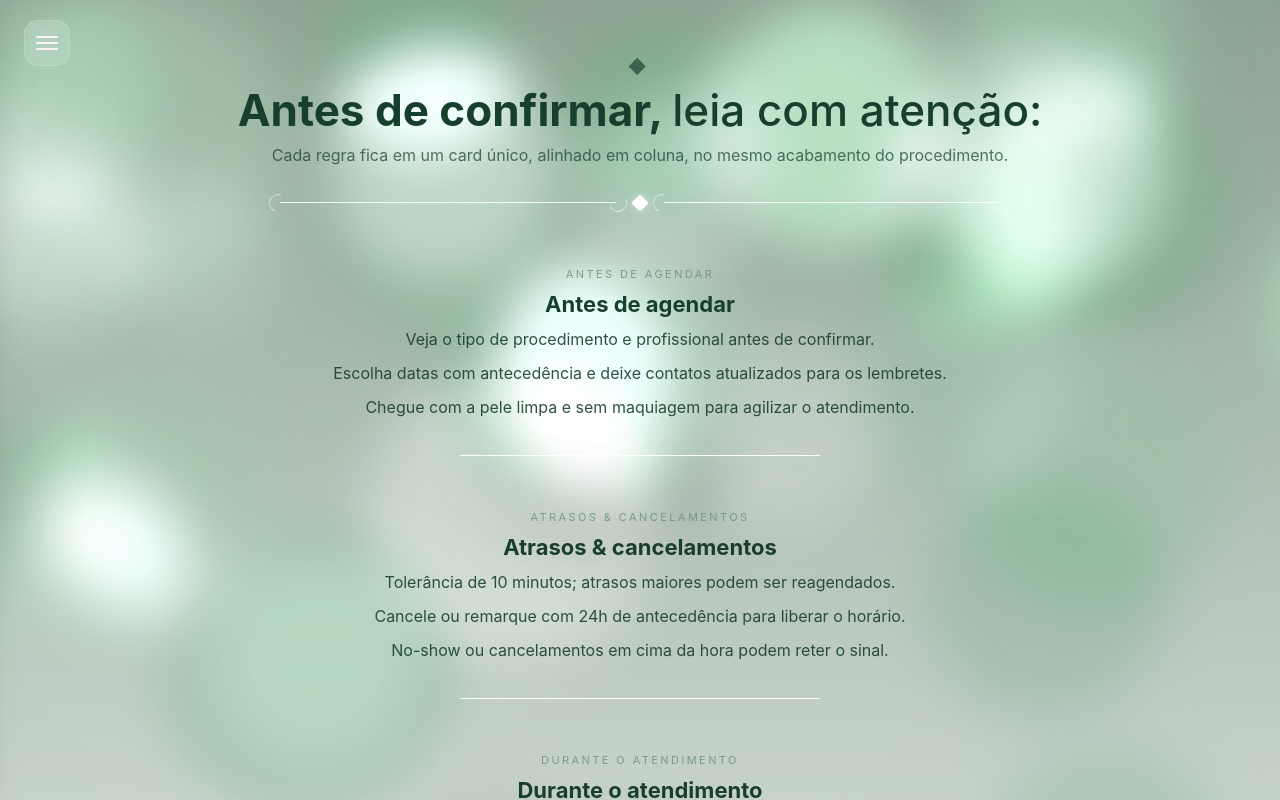
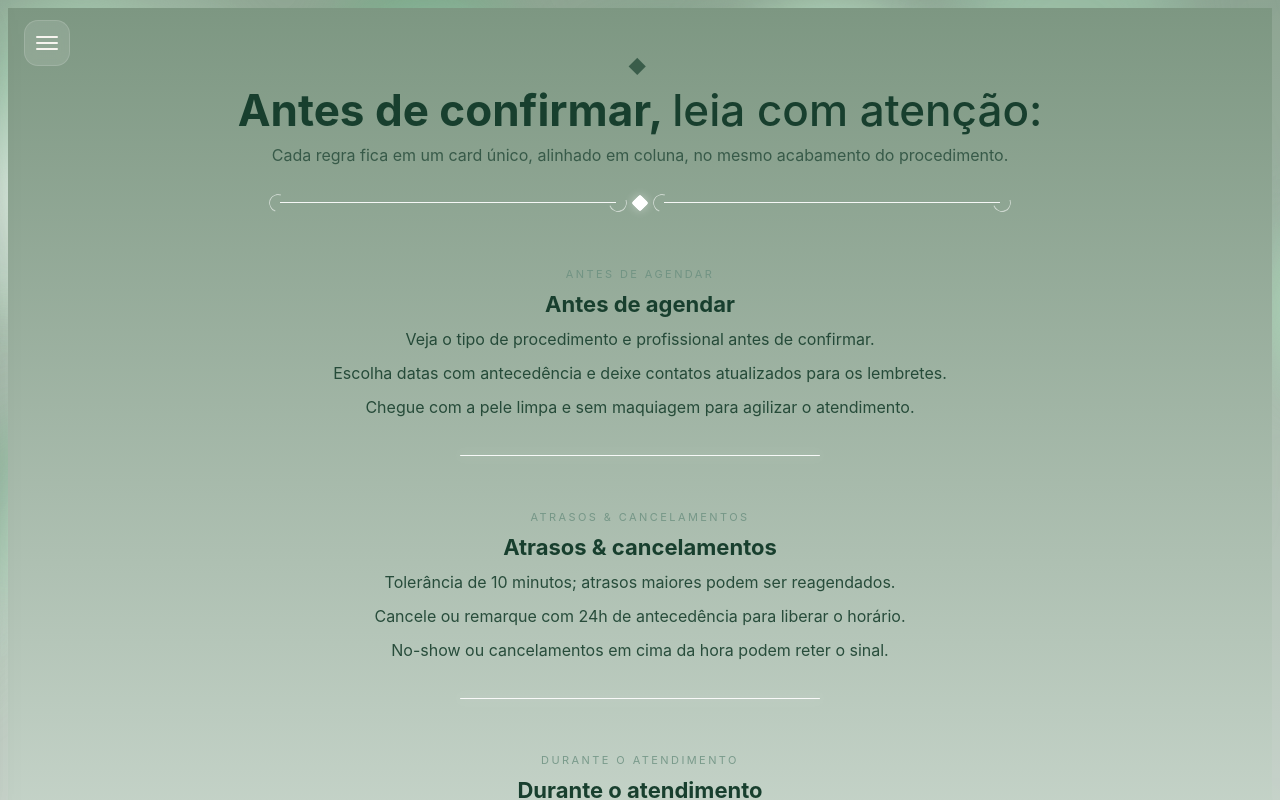
Before and after one commit to leoxavier3914-arch/rbagenda, a Next.js app: page /regras in a window 1280 px wide. Shown: the top 800 px of the page. Built offline with nearby package versions, Linux system fonts and the light colour scheme; no server answers.

Commit message:
Align client menu backgrounds with fullscreen gradient

```diff
--- a/src/components/ClientMenu.module.css
+++ b/src/components/ClientMenu.module.css
@@ -7,7 +7,12 @@
   position: relative;
   overflow-x: hidden;
   color: inherit;
-  background: transparent;
+  background: inherit;
+  background: linear-gradient(
+    180deg,
+    var(--bg-top, #7d9782) 0%,
+    var(--bg-bottom, #dfe9e2) 100%
+  );
 }
 
 .hamburger {
@@ -211,7 +216,7 @@
   box-sizing: border-box;
   padding: 0 clamp(16px, 4vw, 32px) 56px;
   color: inherit;
-  background: transparent;
+  background: inherit;
 }
 
 .contentInner {
@@ -221,6 +226,7 @@
 
 .contentNoPadding {
   padding: 0 !important;
+  background: inherit;
 }
 
 @media (max-width: 600px) {
```
